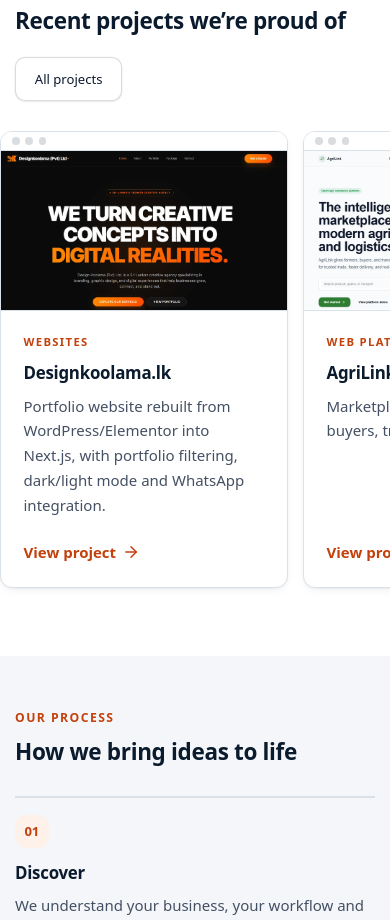
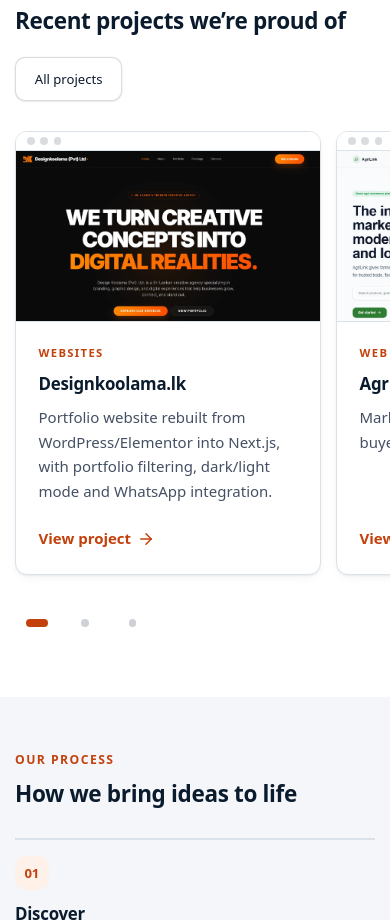
Before and after one commit to induwara32-dmi/Muchlogic, an Astro site: page / in a window 390 px wide. Shown: the part 2810-3730 px from the top of the page. Built offline with nearby package versions, Linux system fonts and the light colour scheme; Astro itself is replaced by a stand-in of ours; a web font is replaced by a local one.

Commit message:
Add a responsive slider for featured projects on Home
- New ProjectSlider: native CSS scroll-snap, no library or new dependency
  - < 768px: swipe slider, card ~85% wide with the next one peeking
  - 768–1023px: ~1.6 cards, prev/next arrows (44px, disabled at the ends)
  - ≥ 1024px: unchanged 3-column grid for ≤ 3 projects; slider with 3 visible for more
- Dots (buttons, "Go to project X of Y", aria-current) driven by IntersectionObserver
- Region role + aria-roledescription="carousel"; focused cards scroll into view
- Smooth scrolling off under prefers-reduced-motion; without JS a plain scrollable row
- Reveal fade applies to the slider as a whole so off-screen cards never stay hidden
- Card design, links, "All projects" button and the /work grid unchanged

Co-Authored-By: Claude Opus 5.5 <noreply@anthropic.com>

```diff
--- /dev/null
+++ b/src/components/sections/ProjectSlider.astro
@@ -0,0 +1,168 @@
+---
+/**
+ * Featured projects slider (native CSS scroll-snap, no library).
+ * - < 768px: swipe slider, one card ~85% wide with the next one peeking
+ * - 768–1023px: slider with ~1.6 cards, prev/next arrows
+ * - ≥ 1024px: 3-column grid when there are ≤ 3 projects; otherwise a slider with 3 visible
+ * Without JS it's still a scrollable row; arrows and dots appear only once JS runs.
+ */
+import Icon from '../ui/Icon.astro';
+import ProjectCard from './ProjectCard.astro';
+import type { Project } from '../../data/projects';
+
+interface Props {
+  projects: Project[];
+  label?: string;
+  class?: string;
+}
+
+const { projects, label = 'Recent projects', class: className } = Astro.props;
+// Desktop only becomes a slider when the cards don't fit in one row of three
+const desktopSlider = projects.length > 3;
+
+const arrow =
+  'inline-flex size-tap items-center justify-center rounded-pill border border-ink/15 bg-surface text-ink shadow-button transition-[background-color,opacity] hover:bg-surface-alt disabled:cursor-default disabled:opacity-40 disabled:hover:bg-surface';
+---
+
+<div
+  data-slider
+  data-reveal
+  role="region"
+  aria-roledescription="carousel"
+  aria-label={label}
+  class={className}
+>
+  <!--
+    The track bleeds to the screen edge on mobile/tablet (negative margin + matching padding and
+    scroll-padding) so cards snap in line with the page content. Vertical padding leaves room for
+    card hover lift and shadows, which overflow-x would otherwise clip.
+  -->
+  <ul
+    data-track
+    class:list={[
+      'relative -mx-4 -my-3 flex snap-x snap-mandatory scroll-px-4 gap-4 overflow-x-auto overscroll-x-contain px-4 py-3 pb-8',
+      'scroll-smooth motion-reduce:scroll-auto [scrollbar-width:none] [&::-webkit-scrollbar]:hidden',
+      'sm:-mx-6 sm:scroll-px-6 sm:px-6 md:gap-6',
+      desktopSlider
+        ? 'lg:-mx-8 lg:scroll-px-8 lg:px-8'
+        : 'lg:mx-0 lg:grid lg:grid-cols-3 lg:overflow-visible lg:px-0',
+    ]}
+  >
+    {
+      projects.map((project, i) => (
+        <li
+          data-slide
+          aria-roledescription="slide"
+          aria-label={`${i + 1} of ${projects.length}`}
+          class:list={[
+            'w-[85%] shrink-0 snap-start md:w-[calc((100%-1.5rem)/1.6)]',
+            desktopSlider ? 'lg:w-[calc((100%-3rem)/3)]' : 'lg:w-auto',
+          ]}
+        >
+          <ProjectCard project={project} />
+        </li>
+      ))
+    }
+  </ul>
+
+  <!-- Controls: only with JS (js: variant), and on desktop only when it's a slider -->
+  <div
+    class:list={[
+      'mt-2 hidden items-center justify-between gap-4 js:flex',
+      !desktopSlider && 'lg:js:hidden',
+    ]}
+  >
+    <div class="flex items-center gap-1" data-dots>
+      {
+        projects.map((_, i) => (
+          <button
+            type="button"
+            data-dot={i}
+            aria-label={`Go to project ${i + 1} of ${projects.length}`}
+            aria-current={i === 0 ? 'true' : undefined}
+            class="group/dot inline-flex size-tap items-center justify-center"
+          >
+            <span class="block h-2 w-2 rounded-pill bg-ink/20 transition-[width,background-color] duration-300 group-aria-[current=true]/dot:w-6 group-aria-[current=true]/dot:bg-primary" />
+          </button>
+        ))
+      }
+    </div>
+    <div class="hidden gap-3 md:flex">
+      <button type="button" data-prev aria-label="Previous project" class={arrow} disabled>
+        <Icon name="arrow-left" size={20} />
+      </button>
+      <button type="button" data-next aria-label="Next project" class={arrow}>
+        <Icon name="arrow-right" size={20} />
+      </button>
+    </div>
+  </div>
+</div>
+
+<script>
+  for (const slider of document.querySelectorAll<HTMLElement>('[data-slider]')) {
+    const track = slider.querySelector<HTMLElement>('[data-track]')!;
+    const slides = Array.from(track.querySelectorAll<HTMLElement>('[data-slide]'));
+    const dots = Array.from(slider.querySelectorAll<HTMLButtonElement>('[data-dot]'));
+    const prev = slider.querySelector<HTMLButtonElement>('[data-prev]')!;
+    const next = slider.querySelector<HTMLButtonElement>('[data-next]')!;
+    const reduce = window.matchMedia('(prefers-reduced-motion: reduce)');
+    const behavior = (): ScrollBehavior => (reduce.matches ? 'auto' : 'smooth');
+
+    // Scroll so slide i sits at the snap edge (track's left padding)
+    const goTo = (i: number) => {
+      const slide = slides[Math.max(0, Math.min(i, slides.length - 1))];
+      if (!slide) return;
+      const pad = parseFloat(getComputedStyle(track).scrollPaddingLeft) || 0;
+      track.scrollTo({ left: slide.offsetLeft - pad, behavior: behavior() });
+    };
+
+    // Current = first slide that is mostly visible inside the track
+    const ratios = new Map<Element, number>();
+    let current = 0;
+    const setCurrent = (i: number) => {
+      current = i;
+      dots.forEach((dot, d) => (d === i ? dot.setAttribute('aria-current', 'true') : dot.removeAttribute('aria-current')));
+    };
+    const atEnd = () => track.scrollLeft >= track.scrollWidth - track.clientWidth - 1;
+    const updateCurrent = () => {
+      // At the far end the last slide can't reach the snap edge, so mark it explicitly
+      if (atEnd() && track.scrollWidth > track.clientWidth + 1) return setCurrent(slides.length - 1);
+      const first = slides.findIndex((s) => (ratios.get(s) ?? 0) >= 0.6);
+      if (first >= 0) setCurrent(first);
+    };
+    const observer = new IntersectionObserver(
+      (entries) => {
+        for (const e of entries) ratios.set(e.target, e.intersectionRatio);
+        updateCurrent();
+      },
+      { root: track, threshold: [0, 0.6, 1] },
+    );
+    slides.forEach((s) => observer.observe(s));
+
+    // Arrows: disabled at the ends
+    const updateArrows = () => {
+      const max = track.scrollWidth - track.clientWidth;
+      prev.disabled = track.scrollLeft <= 1;
+      next.disabled = track.scrollLeft >= max - 1;
+    };
+    let frame = 0;
+    track.addEventListener('scroll', () => {
+      if (!frame) frame = requestAnimationFrame(() => { frame = 0; updateArrows(); updateCurrent(); });
+    }, { passive: true });
+    window.addEventListener('resize', updateArrows, { passive: true });
+    updateArrows();
+
+    prev.addEventListener('click', () => goTo(current - 1));
+    next.addEventListener('click', () => goTo(current + 1));
+    dots.forEach((dot, i) => dot.addEventListener('click', () => goTo(i)));
+
+    // Keyboard: bring a card into view when something inside it gets focus
+    track.addEventListener('focusin', (event) => {
+      const slide = (event.target as HTMLElement).closest<HTMLElement>('[data-slide]');
+      if (!slide) return;
+      const t = track.getBoundingClientRect();
+      const s = slide.getBoundingClientRect();
+      if (s.left < t.left || s.right > t.right) goTo(slides.indexOf(slide));
+    });
+  }
+</script>
--- a/src/pages/index.astro
+++ b/src/pages/index.astro
@@ -10,7 +10,7 @@ import StatsRow from '../components/sections/StatsRow.astro';
 import ClientLogos from '../components/sections/ClientLogos.astro';
 import NumberedCards from '../components/sections/NumberedCards.astro';
 import ServiceCard from '../components/sections/ServiceCard.astro';
-import ProjectCard from '../components/sections/ProjectCard.astro';
+import ProjectSlider from '../components/sections/ProjectSlider.astro';
 import Testimonials from '../components/sections/Testimonials.astro';
 import ProcessSteps from '../components/sections/ProcessSteps.astro';
 import FinalCTA from '../components/sections/FinalCTA.astro';
@@ -151,17 +151,7 @@ const showProof = stats.length > 0 || clientLogos.length > 0;
       </Button>
     </div>
 
-    <ul
-      class="-mx-4 mt-8 flex snap-x snap-mandatory gap-4 overflow-x-auto px-4 pb-4 [scrollbar-width:none] sm:-mx-6 sm:px-6 md:mx-0 md:mt-10 md:grid md:grid-cols-2 md:gap-6 md:overflow-visible md:px-0 md:pb-0 lg:mt-12 lg:grid-cols-3 [&::-webkit-scrollbar]:hidden"
-    >
-      {
-        featuredProjects.slice(0, 3).map((project) => (
-          <li data-reveal class="w-[80%] shrink-0 snap-start md:w-auto">
-            <ProjectCard project={project} />
-          </li>
-        ))
-      }
-    </ul>
+    <ProjectSlider projects={featuredProjects} class="mt-8 md:mt-10 lg:mt-12" />
   </Section>
 
   <Testimonials tone={tone('testimonials')} />
```
